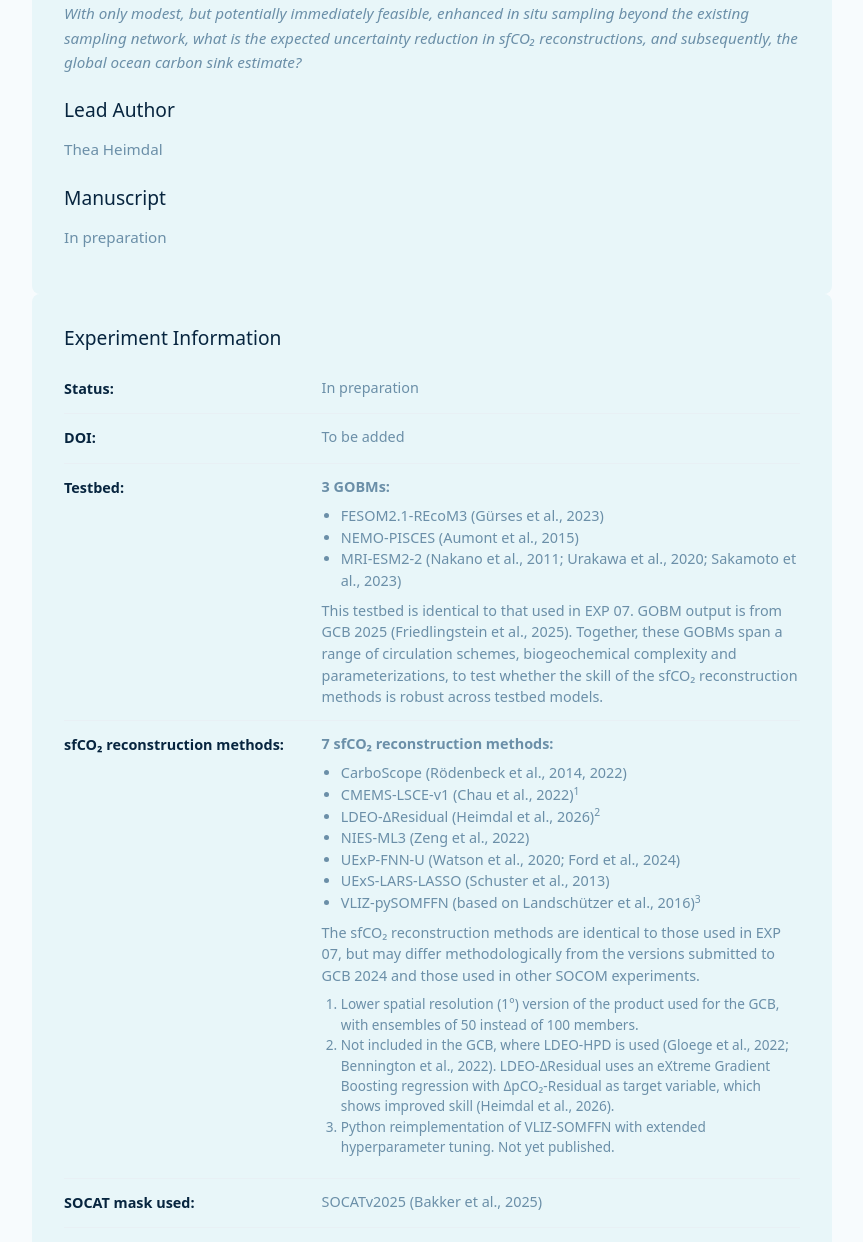
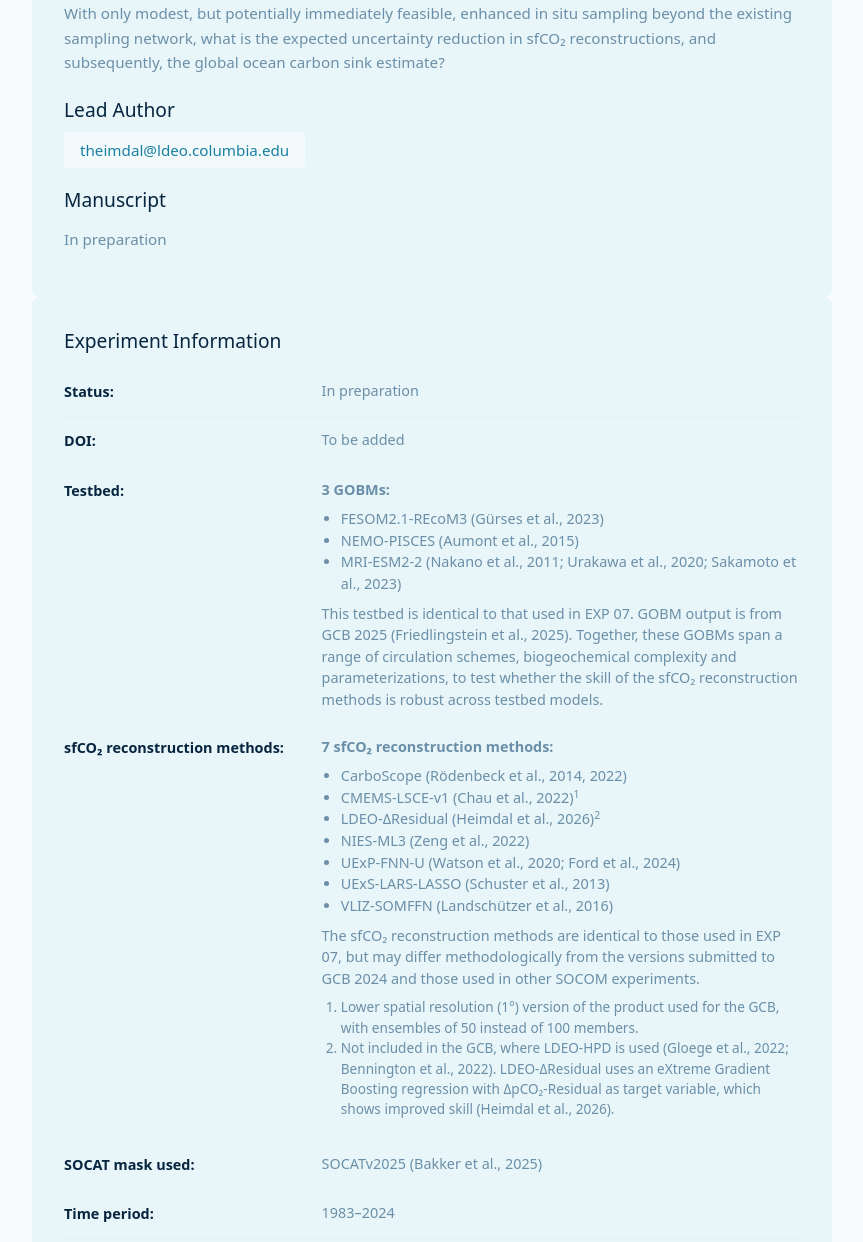
Before and after one commit to socom-program/socomv2, a plain HTML site: page exp06.html in a window 1280 px wide. Shown: the part 634-1876 px from the top of the page, without its empty margins (208-1071 px from the left). Drawn offline with nearby package versions, Linux system fonts and the light colour scheme.

Commit message:
Update exp06.html

```diff
--- a/exp06.html
+++ b/exp06.html
@@ -33,10 +33,10 @@
       Reconstruction skill is assessed by applying a testbed approach (three GOBMs) and evaluating the reconstructed sfCO₂ and calculated FCO₂ against the testbed truth.
       <br />
       <br />
-      <em>With only modest, but potentially immediately feasible, enhanced in situ sampling beyond the existing sampling network, what is the expected uncertainty reduction in sfCO₂ reconstructions, and subsequently, the global ocean carbon sink estimate?</em></p>
+      With only modest, but potentially immediately feasible, enhanced in situ sampling beyond the existing sampling network, what is the expected uncertainty reduction in sfCO₂ reconstructions, and subsequently, the global ocean carbon sink estimate?</p>
 
       <h3>Lead Author</h3>
-      <p>Thea Heimdal</p>
+      <a class="cc-email" data-email="theimdal" data-domain="ldeo.columbia.edu"></a>
 
       <h3>Manuscript</h3>
       <p>In preparation</p>
@@ -66,13 +66,12 @@
             <li>NIES-ML3 (Zeng et al., 2022)</li>
             <li>UExP-FNN-U (Watson et al., 2020; Ford et al., 2024)</li>
             <li>UExS-LARS-LASSO (Schuster et al., 2013)</li>
-            <li>VLIZ-pySOMFFN (based on Landschützer et al., 2016)<sup>3</sup></li>
+            <li>VLIZ-SOMFFN (Landschützer et al., 2016)</li>
           </ul>
           The sfCO₂ reconstruction methods are identical to those used in EXP 07, but may differ methodologically from the versions submitted to GCB 2024 and those used in other SOCOM experiments.
           <ol style="margin:0.5rem 0;padding-left:1.2rem;font-size:0.85rem">
             <li>Lower spatial resolution (1°) version of the product used for the GCB, with ensembles of 50 instead of 100 members.</li>
             <li>Not included in the GCB, where LDEO-HPD is used (Gloege et al., 2022; Bennington et al., 2022). LDEO-ΔResidual uses an eXtreme Gradient Boosting regression with ΔpCO₂-Residual as target variable, which shows improved skill (Heimdal et al., 2026).</li>
-            <li>Python reimplementation of VLIZ-SOMFFN with extended hyperparameter tuning. Not yet published.</li>
           </ol>
         </td></tr>
         <tr><td class="exp-info-label">SOCAT mask used:</td><td class="exp-info-value">SOCATv2025 (Bakker et al., 2025)</td></tr>
```
